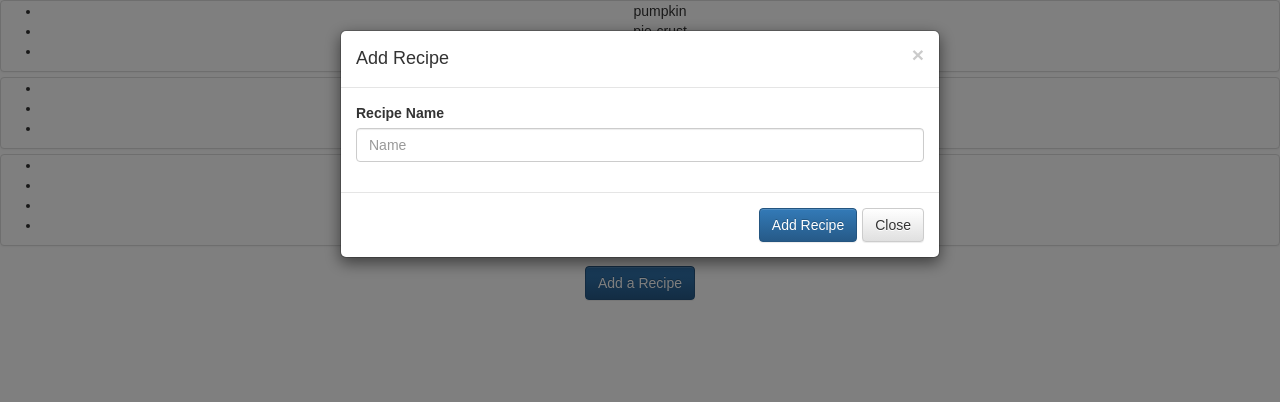
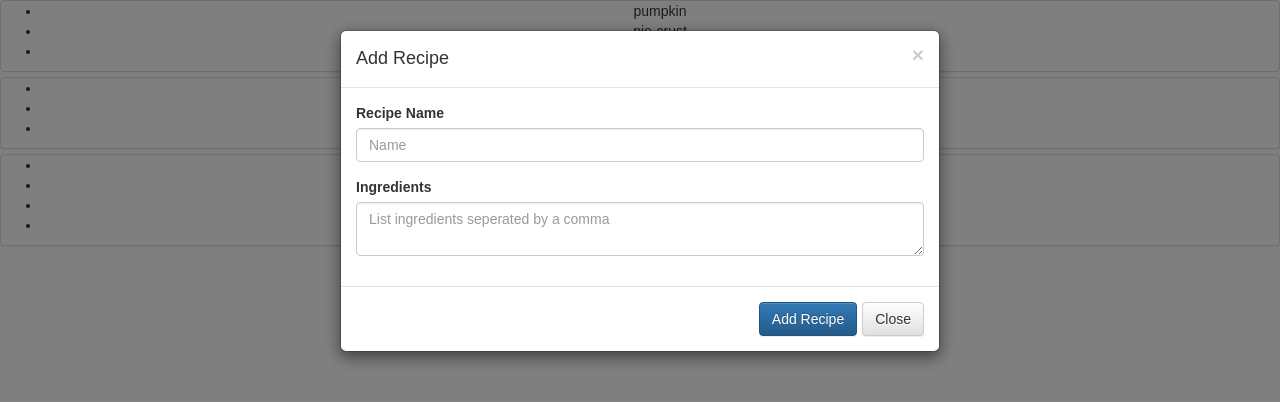
Before and after one commit to wwSchrader/recipe-box, a React (Create React App) app: page / in a window 1280 px wide. Both pictures are taken after a click on the button "Add a Recipe". Shown: the top 402 px of the page. Built offline with nearby package versions, Linux system fonts and the light colour scheme.

Commit message:
Add textarea for ingredients in the modal

```diff
--- a/src/RecipeModal.js
+++ b/src/RecipeModal.js
@@ -38,7 +38,13 @@ class RecipeModal extends Component {
                                 placeholder="Name"
                             />
                         </FormGroup>
-
+                        <FormGroup controlId = "ingredientText">
+                            <ControlLabel>Ingredients</ControlLabel>
+                            <FormControl
+                                componentClass = 'textarea'
+                                placeholder= "List ingredients seperated by a comma"
+                            />
+                        </FormGroup>
                         <FormControl.Feedback />
                     </form>
                 </Modal.Body>
```
